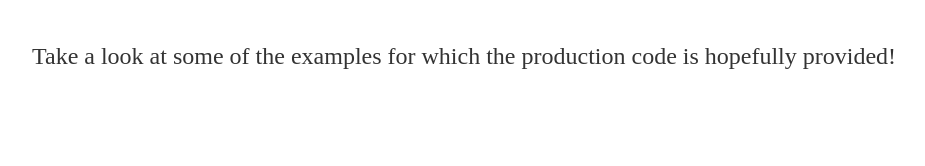
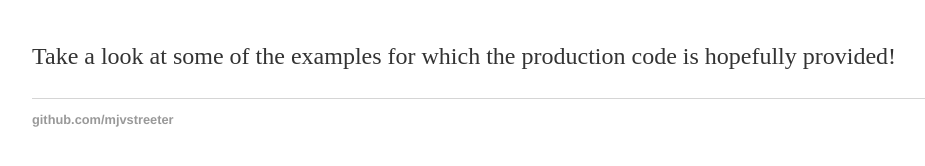
Before and after one commit to mjvstreeter/mjvstreeter.github.io, a Jekyll site: the page built from index.html, in a window 1280 px wide. Shown: the part 267-433 px from the top of the page, without its empty margins (160-1085 px from the left). Built offline with Jekyll 4.4.1, drawn with Linux system fonts in a browser that asks for light colours.

Commit message:
Update index.html

```diff
--- a/index.html
+++ b/index.html
@@ -1,24 +1,8 @@
-<!DOCTYPE html>
-<html>
-	<head>
-		<title> Matthew Streeter's github page </title>
-		<!-- link to main stylesheet -->
-		<link rel="stylesheet" type="text/css" href="/css/main.css">
-	</head>
-	<body>
-		<nav>
-    		<ul>
-        		<li><a href="/">Home</a></li>
-	        	<li><a href="/about">About</a></li>
-        		<li><a href="/cv">CV</a></li>
-        		<li><a href="/blog">Blog</a></li>
-    		</ul>
-		</nav>
-		<div class="container">
-    		<div class="blurb">
-        		<h1> I'm a plasma physics researcher with time wasting habit of making physics illustrations</h1>
-				<p> Take a look at some of the examples for which the production code is hopefully provided! </a></p>
-    		</div><!-- /.blurb -->
-		</div><!-- /.container -->
-	</body>
-</html>
+---
+layout: default
+title: Matthew Streeter's github page
+---
+<div class="blurb">
+	<h1> I'm a plasma physics researcher with time wasting habit of making physics illustrations</h1>
+		<p> Take a look at some of the examples for which the production code is hopefully provided! </a></p>
+</div><!-- /.blurb -->
```
